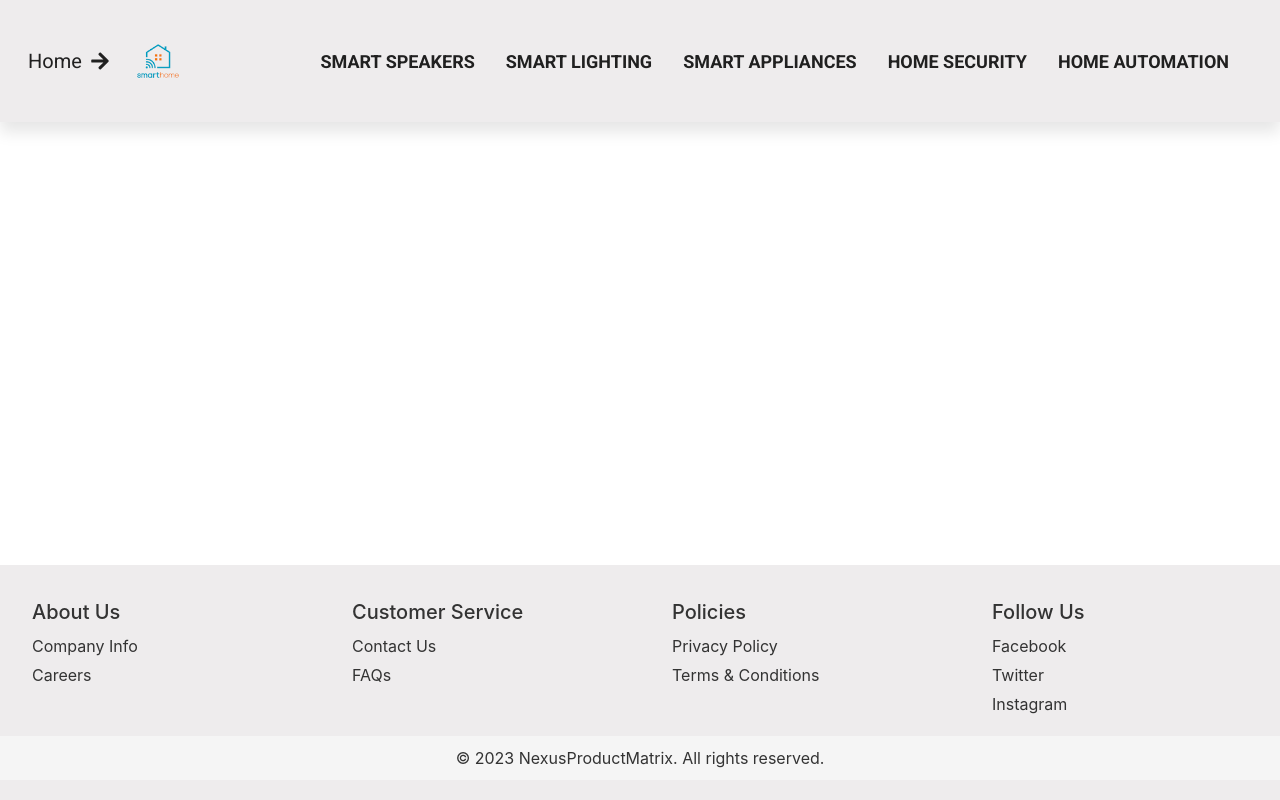
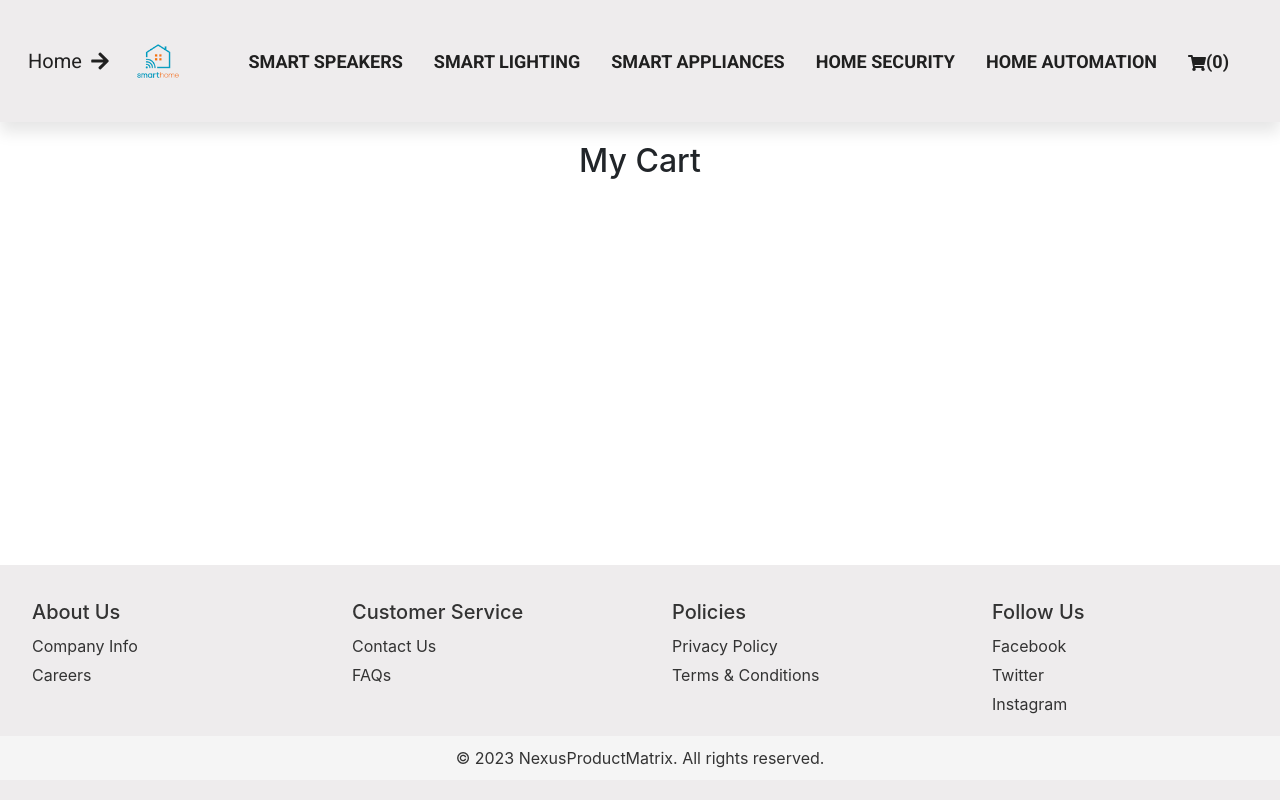
Before and after one commit to peter1998/NexusProductMatrix, a React (Create React App) app: page /cart in a window 1280 px wide. Built offline with nearby package versions, Linux system fonts and the light colour scheme.

Commit message:
[C] Cart functionality added

```diff
--- a/src/App.js
+++ b/src/App.js
@@ -16,6 +16,7 @@ import HomeAutomation from "./components/HomeAutomation/HomeAutomation";
 import products from "./data/products.json";
 
 import "./App.css";
+import Cart from "./components/Cart/Cart";
 
 function App() {
   const [filterOptions, setFilterOptions] = useState({
@@ -51,6 +52,7 @@ function App() {
           <Route path="/smart-appliances" element={<SmartAppliances />} />
           <Route path="/home-security" element={<HomeSecurity />} />
           <Route path="/home-automation" element={<HomeAutomation />} />
+          <Route path="/cart" element={<Cart />} />
           <Route
             path="/"
             element={
--- /dev/null
+++ b/src/components/Cart/Cart.js
@@ -0,0 +1,33 @@
+import React, { useContext } from "react";
+import { Card, Button } from "react-bootstrap";
+import { CartContext } from "../../context/cartContext";
+import "./cart.css"; // Import new CSS file
+
+function Cart() {
+  const [cart, setCart] = useContext(CartContext);
+
+  const removeFromCart = (productToRemove) => {
+    setCart(cart.filter((product) => product.id !== productToRemove.id));
+  };
+
+  return (
+    <div className="cart">
+      <h2>My Cart</h2>
+      {cart.map((product) => (
+        <Card className="cart-card" key={product.id}>
+          <Card.Img variant="top" src={product.image} />
+          <Card.Body>
+            <Card.Title>{product.name}</Card.Title>
+            <Card.Text>{product.description}</Card.Text>
+            <Card.Text>Price: {product.price}</Card.Text>
+            <Button variant="danger" onClick={() => removeFromCart(product)}>
+              Remove
+            </Button>
+          </Card.Body>
+        </Card>
+      ))}
+    </div>
+  );
+}
+
+export default Cart;
--- /dev/null
+++ b/src/components/Cart/cart.css
@@ -0,0 +1,24 @@
+.cart {
+  display: flex;
+  flex-direction: column;
+  align-items: center;
+  padding: 20px;
+}
+
+.cart h2 {
+  margin-bottom: 20px;
+}
+
+.cart-card {
+  width: 80%;
+  margin-bottom: 20px;
+}
+
+.cart-card img {
+  height: 200px;
+  object-fit: contain;
+}
+
+.cart-card button {
+  width: 100%;
+}
--- a/src/components/Header/Header.js
+++ b/src/components/Header/Header.js
@@ -1,11 +1,14 @@
-import React from "react";
+import React, { useContext } from "react";
 import { Navbar, Nav, Container } from "react-bootstrap";
 import { Link } from "react-router-dom";
+import { FaArrowRight, FaShoppingCart } from "react-icons/fa";
+import { CartContext } from "../../context/cartContext";
 import logo from "../../assets/logo.png";
-import { FaArrowRight } from "react-icons/fa";
 import "./header.css";
 
 const Header = () => {
+  const [cart] = useContext(CartContext);
+
   return (
     <Navbar variant="light" expand="lg" sticky="top" className="navbar">
       <Container fluid>
@@ -42,6 +45,12 @@ const Header = () => {
                 Home Automation
               </Link>
             </Nav.Item>
+            <Nav.Item>
+              <Link className="nav-link" to="/cart">
+                <FaShoppingCart />
+                <span>({cart.length})</span>
+              </Link>
+            </Nav.Item>
           </Nav>
         </Navbar.Collapse>
       </Container>
```
